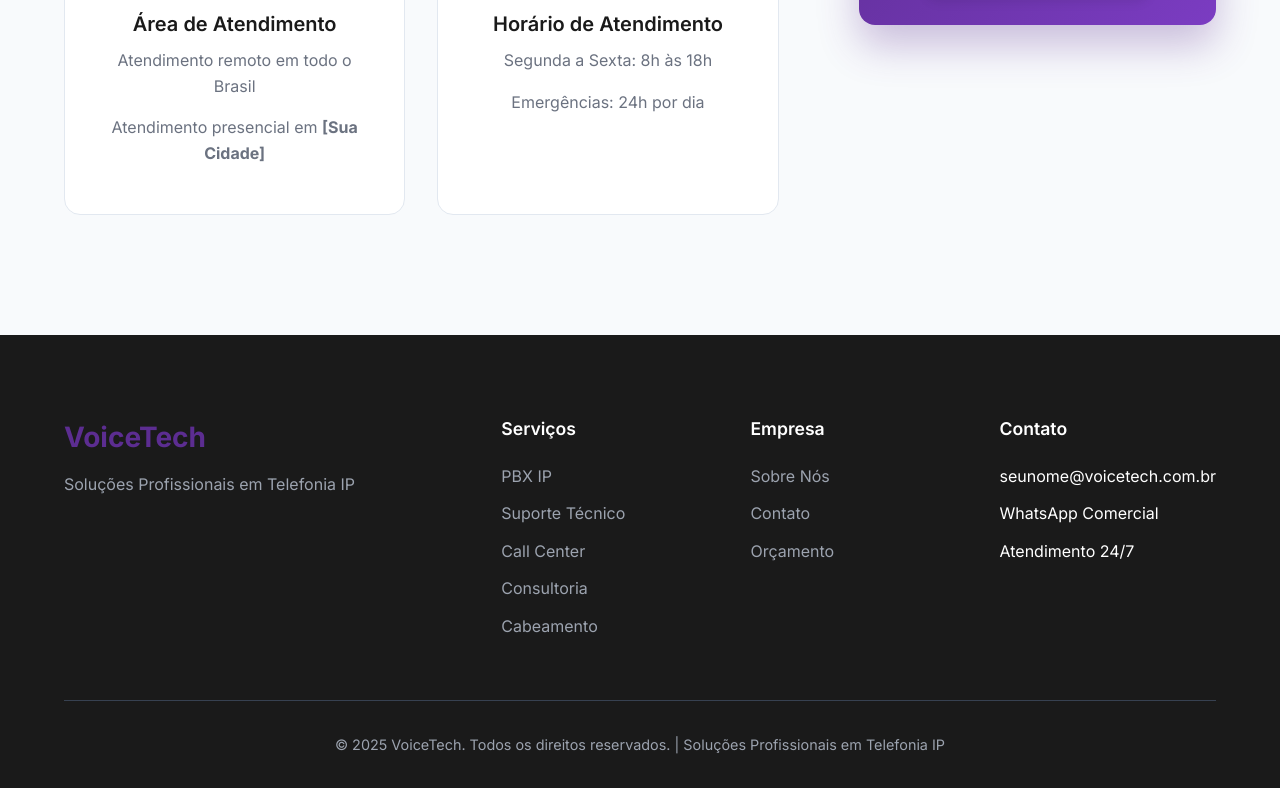
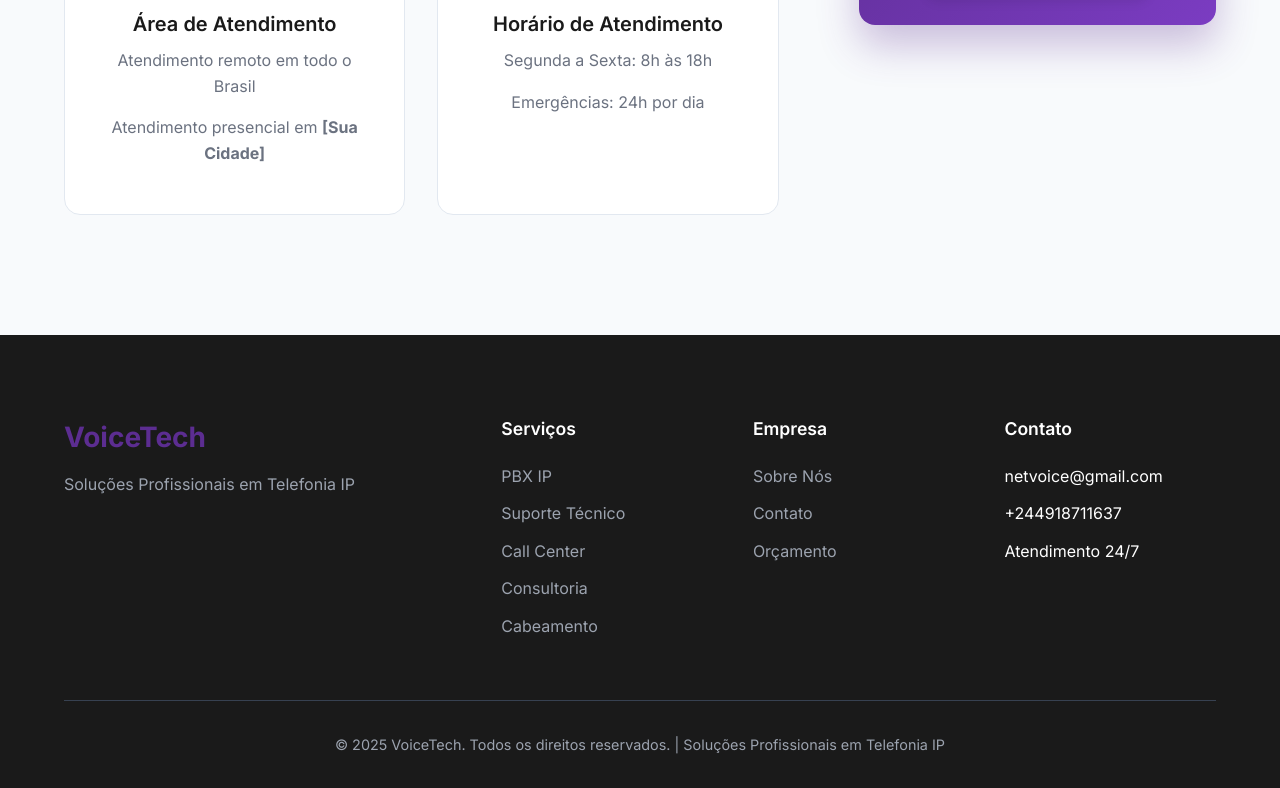
Before and after one commit to netvoicesolucoes/netvoice, a website built with Vite: page index.html in a window 1280 px wide. Shown: the part 7583-8371 px from the top of the page. Built offline with nearby package versions, Linux system fonts and the light colour scheme.

Commit message:
Update index.html

```diff
--- a/index.html
+++ b/index.html
@@ -494,8 +494,8 @@
                     <div class="footer-column">
                         <h4>Contato</h4>
                         <ul>
-                            <li>seunome@voicetech.com.br</li>
-                            <li>WhatsApp Comercial</li>
+                            <li>netvoice@gmail.com</li>
+                            <li>+244918711637</li>
                             <li>Atendimento 24/7</li>
                         </ul>
                     </div>
```
